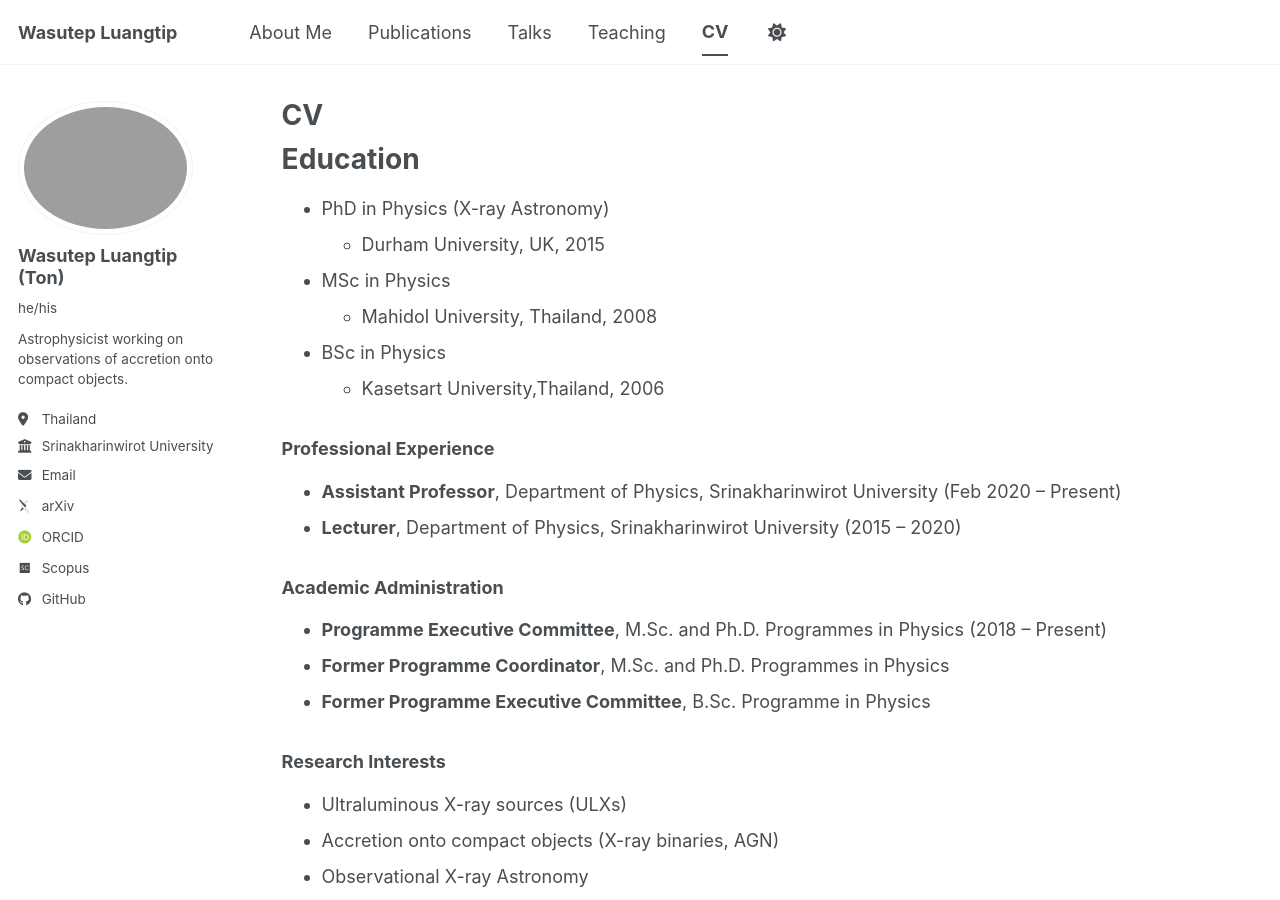
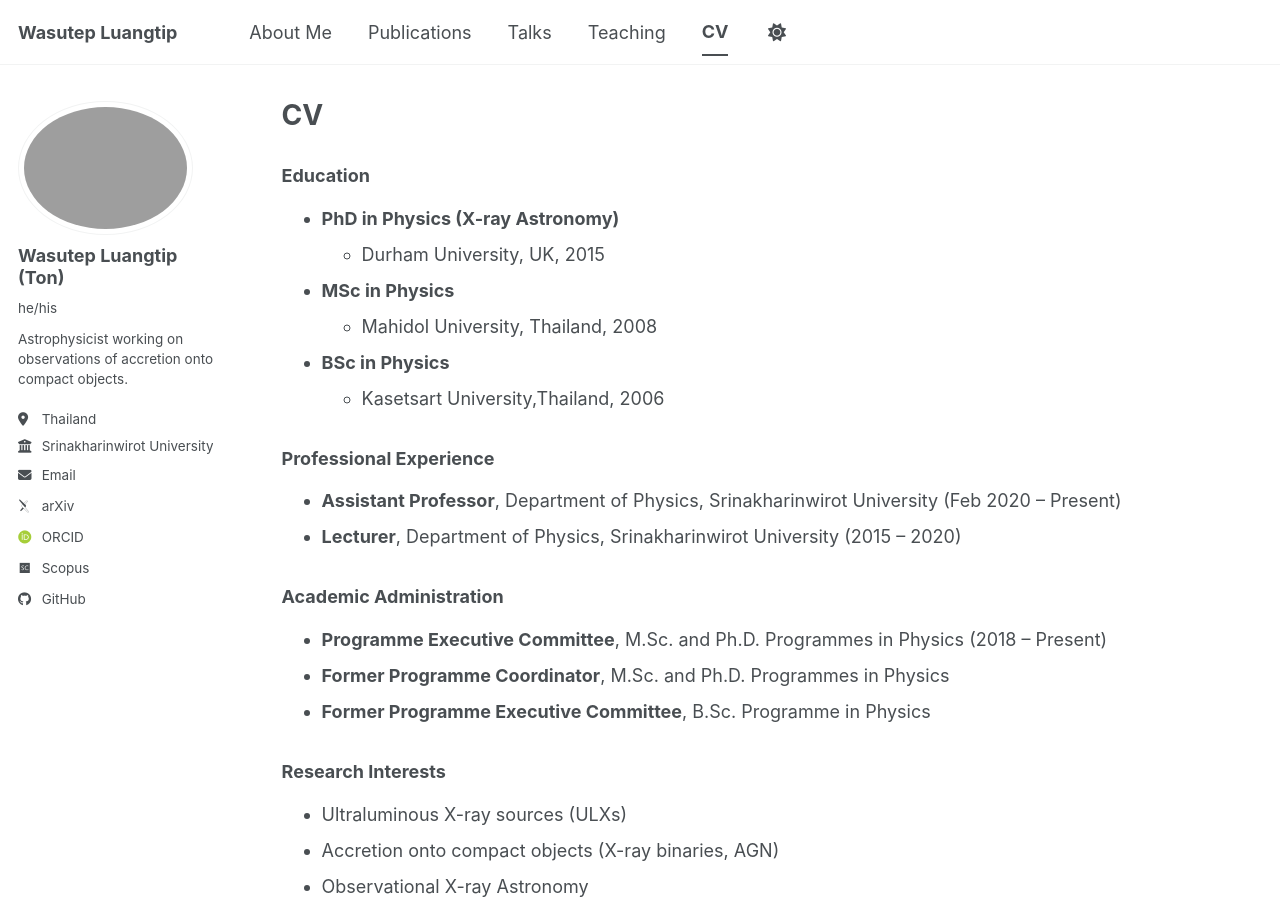
Before and after one commit to wluangtip/wluangtip.github.io, a Jekyll site: the page built from _pages/cv.md, in a window 1280 px wide and 900 px high. Built offline with Jekyll 4.4.1, drawn with Linux system fonts in a browser that asks for light colours; some web fonts are replaced; a script bundle is joined from its source files by our own code; library files that are not in the unit come from our copies.

Commit message:
Update cv.md

```diff
--- a/_pages/cv.md
+++ b/_pages/cv.md
@@ -9,13 +9,12 @@ redirect_from:
 
 {% include base_path %}
 
-Education
-======
-* PhD in Physics (X-ray Astronomy)
+### Education
+* **PhD in Physics (X-ray Astronomy)**
   * Durham University, UK, 2015
-* MSc in Physics
+* **MSc in Physics**
   * Mahidol University, Thailand, 2008
-* BSc in Physics
+* **BSc in Physics**
   * Kasetsart University,Thailand, 2006
 
 ### Professional Experience
```
